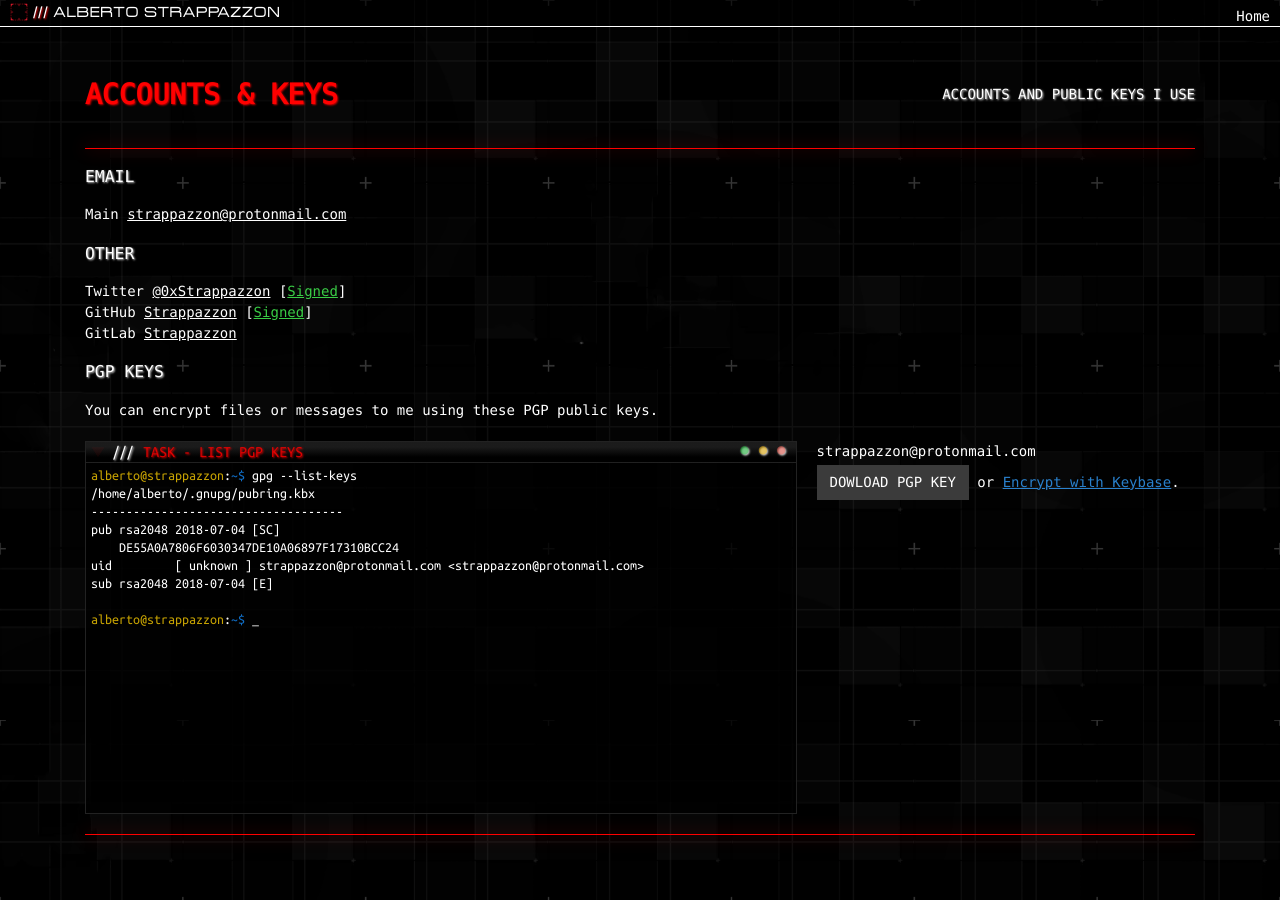
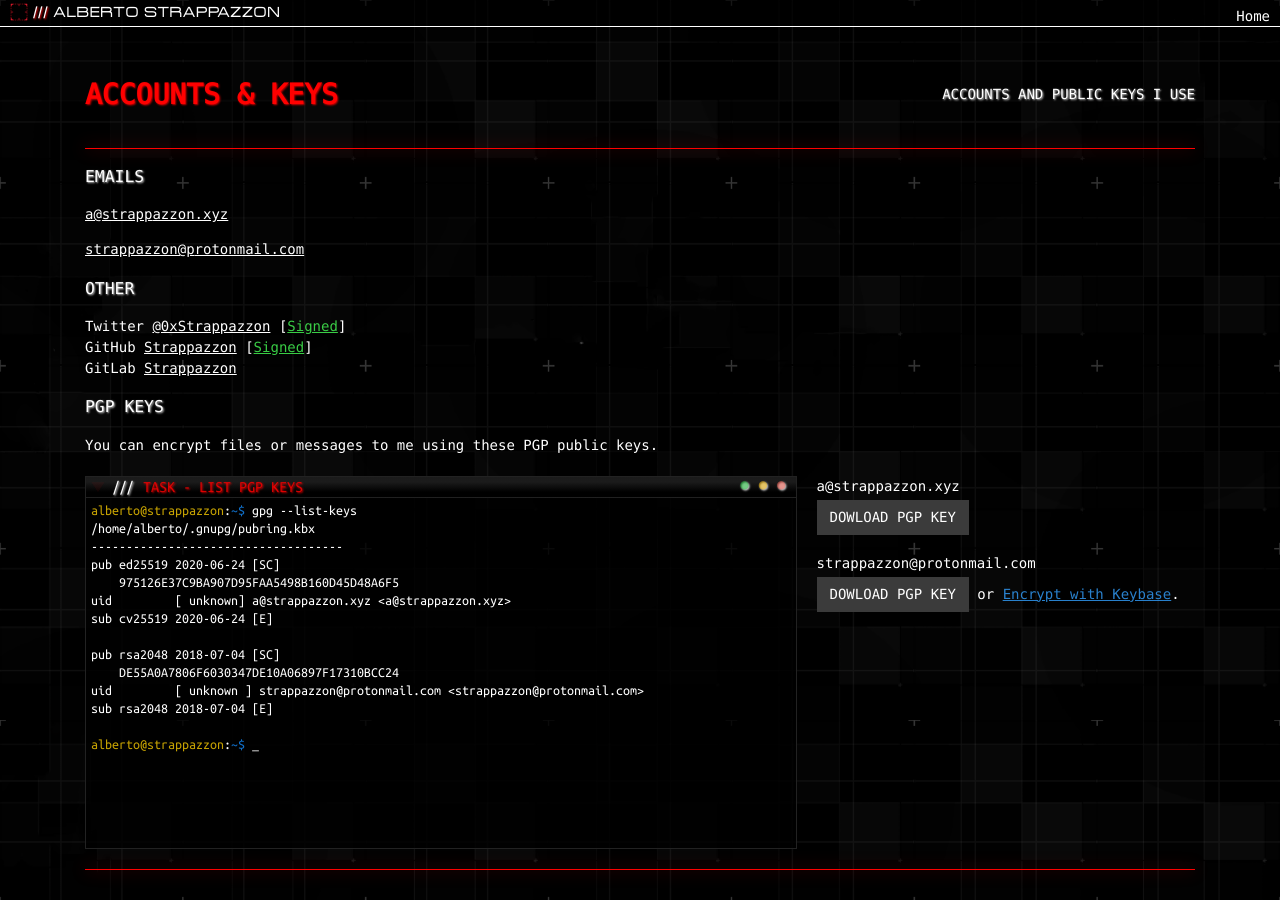
Before and after one commit to Strappazzon/www, a Jekyll site: the page built from pages/accounts.html, in a window 1280 px wide. Built offline with Jekyll 4.4.1, drawn with Linux system fonts in a browser that asks for light colours.

Commit message:
Update PGP keys and emails

```diff
--- a/index.html
+++ b/index.html
@@ -26,7 +26,7 @@ description: "I'm a hobbyist developer and server administrator. This website is
 		{% endfor %}
 		<div class="row">
 			<div class="text">Email:</div>
-			<div id="ep" class="label bg-darkgray"></div>
+			<div class="label bg-darkgray ep__cd"></div>
 		</div>
 	</div>
 </div>
--- a/pages/accounts.html
+++ b/pages/accounts.html
@@ -12,10 +12,13 @@ permalink: /accounts/
 
 <hr>
 
-<h3 id="email">Email</h3>
+<h3 id="email">Emails</h3>
 
 <p>
-	Main <span id="ep" class="td-underline"></span>
+	<span class="td-underline ep__cd"></span>
+</p>
+<p>
+	<span class="td-underline ep__pm"></span>
 </p>
 
 <h3 id="other">Other</h3>
@@ -50,9 +53,14 @@ permalink: /accounts/
 				<div class="text"><span class="h-u">alberto@strappazzon</span>:<span class="h-at">~$</span> gpg --list-keys</div>
 				<div class="text">/home/alberto/.gnupg/pubring.kbx</div>
 				<div class="text">------------------------------------</div>
+				<div class="text">pub ed25519 2020-06-24 [SC]</div>
+				<div class="text">&nbsp;&nbsp;&nbsp;&nbsp;975126E37C9BA907D95FAA5498B160D45D48A6F5</div>
+				<div class="text">uid&nbsp;&nbsp;&nbsp;&nbsp;&nbsp;&nbsp;&nbsp;&nbsp;&nbsp;[  unknown] <span class="ep__cd"></span> &lt;<span class="ep__cd"></span>&gt;</div>
+				<div class="text">sub cv25519 2020-06-24 [E]</div>
+				<div class="text">&#8203;</div>
 				<div class="text">pub rsa2048 2018-07-04 [SC]</div>
 				<div class="text">&nbsp;&nbsp;&nbsp;&nbsp;DE55A0A7806F6030347DE10A06897F17310BCC24</div>
-				<div class="text">uid&nbsp;&nbsp;&nbsp;&nbsp;&nbsp;&nbsp;&nbsp;&nbsp;&nbsp;[ unknown ] <span id="ep"></span> &lt;<span id="ep"></span>&gt;</div>
+				<div class="text">uid&nbsp;&nbsp;&nbsp;&nbsp;&nbsp;&nbsp;&nbsp;&nbsp;&nbsp;[ unknown ] <span class="ep__pm"></span> &lt;<span class="ep__pm"></span>&gt;</div>
 				<div class="text">sub rsa2048 2018-07-04 [E]</div>
 				<div class="text">&#8203;</div>
 				<div class="text"><span class="h-u">alberto@strappazzon</span>:<span class="h-at">~$</span><span class="c">&nbsp;</span></div>
@@ -61,9 +69,14 @@ permalink: /accounts/
 	</div>
 	<div class="downloads__container">
 		<p>
-			<span id="ep"></span>
+			<span class="ep__cd"></span>
 			<br />
-			<a title="Download PGP Key" class="button" href="/files/strappazzon.asc">Dowload PGP Key</a> or <a title="Encrypt with Keybase" class="fg-blue" href="https://keybase.io/encrypt#strappazzon">Encrypt with Keybase</a>.
+			<a title="Download PGP Key" class="button" href="/files/strappazzon_xyz.asc">Dowload PGP Key</a>
+		</p>
+		<p>
+			<span class="ep__pm"></span>
+			<br />
+			<a title="Download PGP Key" class="button" href="/files/strappazzon_pm.asc">Dowload PGP Key</a> or <a title="Encrypt with Keybase" class="fg-blue" href="https://keybase.io/encrypt#strappazzon">Encrypt with Keybase</a>.
 		</p>
 	</div>
 </div>
--- a/static/css/common.scss
+++ b/static/css/common.scss
@@ -2,7 +2,7 @@
 ---
 
 /*! Alberto Strappazzon's Stylesheet
- * Copyright 2020 Alberto Strappazzon
+ * Copyright 2020 - 2021 Alberto Strappazzon
  * Licensed under MIT https://github.com/Strappazzon/www/blob/master/LICENSE.txt
  *! A portion of this stylesheet uses code from Bootstrap
  * Copyright 2011 - 2020 The Bootstrap Authors
@@ -251,17 +251,27 @@ header {
 	text-decoration: underline;
 }
 
-#ep {
-	& {
-		text-transform: lowercase;
-		user-select: none;
-		-webkit-touch-callout: none;
-	}
+[class*="ep__"] {
+	text-transform: lowercase;
+	user-select: none;
+	-webkit-touch-callout: none;
+}
+
+.ep__cd {
 	&:before {
-		content: "\0073\0074\0072\0061\0070\0070\0061\007A\007A\006F\006E\0040";
+		content: "\0061\0040\0073\0074\0072\0061\0070\0070";
 	}
 	&:after {
-		content: "\0070\0072\006F\0074\006F\006E\006D\0061\0069\006C\002E\0063\006F\006D";
+		content: "\0061\007A\007A\006F\006E\002E\0078\0079\007A";
+	}
+}
+
+.ep__pm {
+	&:before {
+		content: "\0073\0074\0072\0061\0070\0070\0061\007A\007A\006F\006E\0040\0070";
+	}
+	&:after {
+		content: "\0072\006F\0074\006F\006E\006D\0061\0069\006C\002E\0063\006F\006D";
 	}
 }
 
```
Also changed, not shown: 3 other files.
